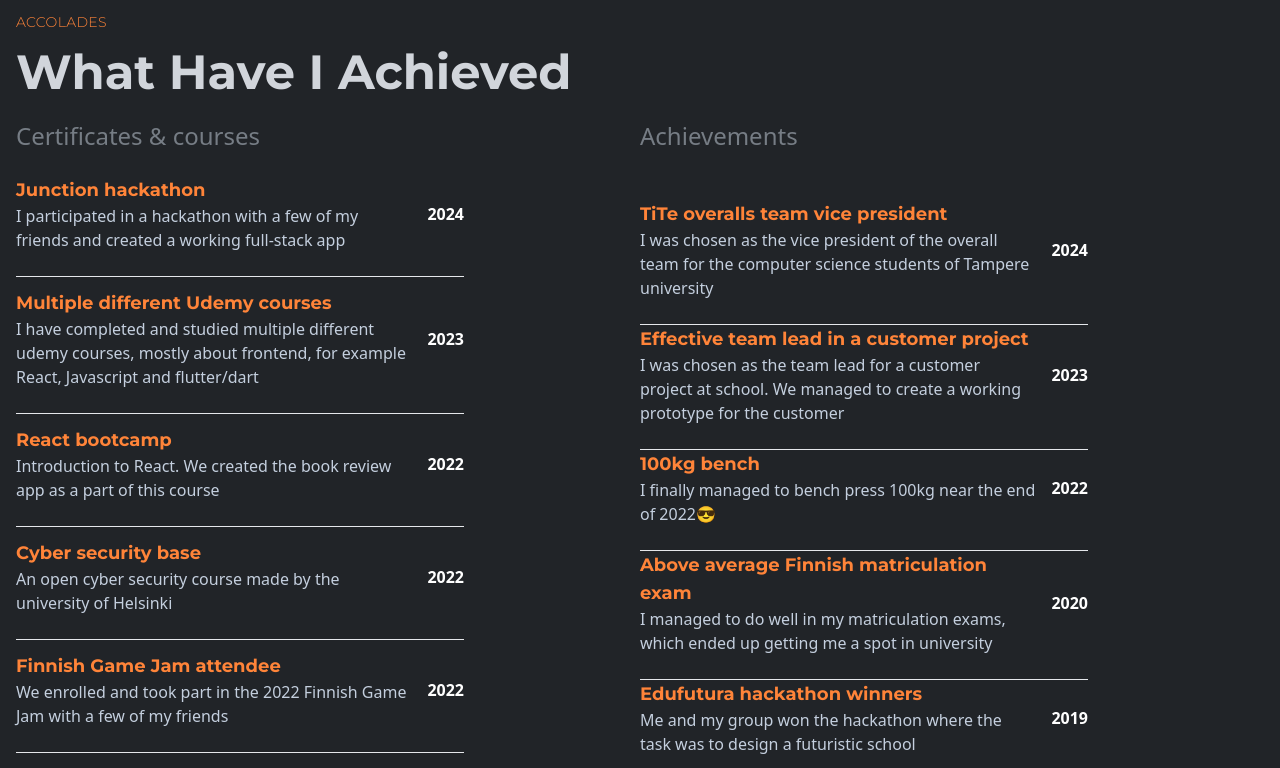
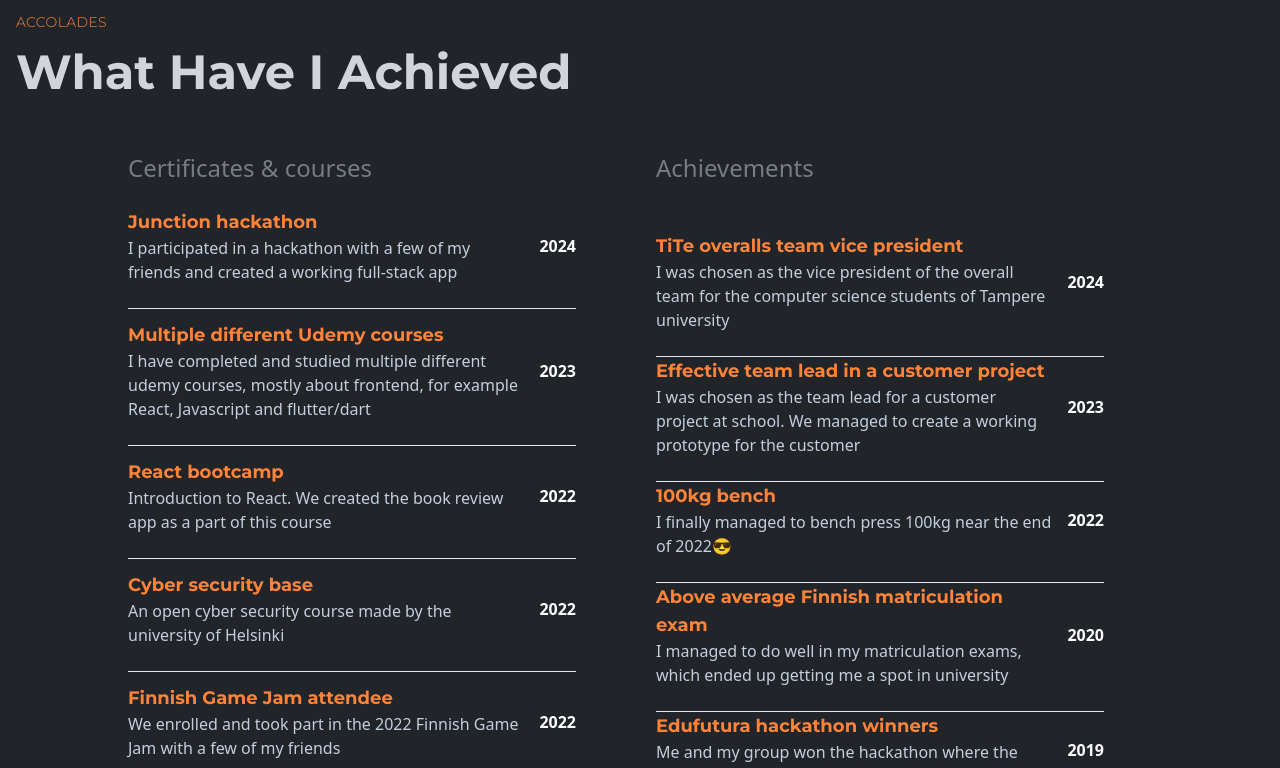
Before and after one commit to temevh/reactCV, a React (Create React App) app: page / in a window 1280 px wide. Shown: the part 4620-5388 px from the top of the page. Built offline with nearby package versions, Linux system fonts and the light colour scheme.

Commit message:
centered acolades

```diff
--- a/src/components/Accolades/Accolades.jsx
+++ b/src/components/Accolades/Accolades.jsx
@@ -9,9 +9,11 @@ const Accolades = () => {
       className="w-full py-10 border-b-[1px] border-b-black"
     >
       <Title title="Accolades" des="What have I achieved" />
-      <div className="grid grid-cols-1 lg:grid-cols-2 -mt-8">
-        <Certificates />
-        <Achievements />
+      <div className="flex justify-center mt-8">
+        <div className="grid grid-cols-1 lg:grid-cols-2 gap-8 w-full max-w-5xl">
+          <Certificates />
+          <Achievements />
+        </div>
       </div>
     </section>
   );
```
